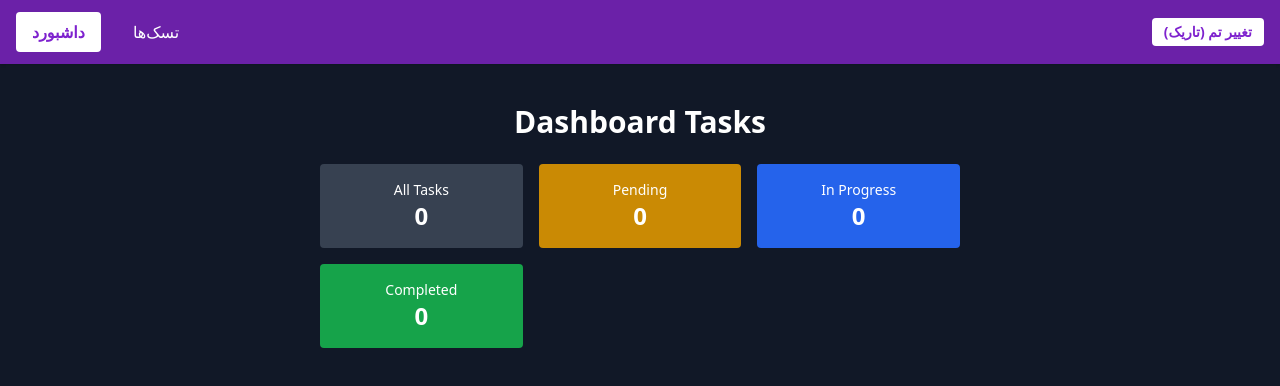
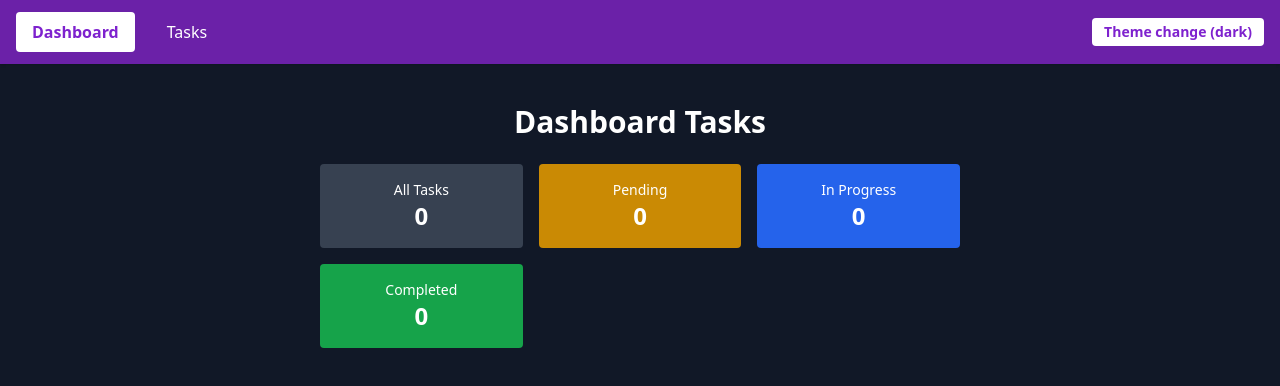
Before and after one commit to soroushiliyat/task-manager-vite-ts, a React (Vite) app: page / in a window 1280 px wide. Shown: the top 386 px of the page. Built offline with nearby package versions, Linux system fonts and the light colour scheme.

Commit message:
Update Navbar.tsx

```diff
--- a/src/components/Navbar.tsx
+++ b/src/components/Navbar.tsx
@@ -13,17 +13,17 @@ export default function Navbar() {
     <nav className="bg-purple-800 text-white px-4 py-3 shadow flex justify-between items-center">
       <div className="flex gap-4">
         <NavLink to="/" className={linkClass}>
-          داشبورد
+          Dashboard
         </NavLink>
         <NavLink to="/tasks" className={linkClass}>
-          تسک‌ها
+          Tasks
         </NavLink>
       </div>
       <button
         onClick={toggleTheme}
         className="bg-white text-purple-700 px-3 py-1 rounded text-sm font-semibold"
       >
-        تغییر تم ({theme === 'dark' ? 'تاریک' : 'روشن'})
+        Theme change ({theme === 'dark' ? 'dark' : 'light'})
       </button>
     </nav>
   );
```
